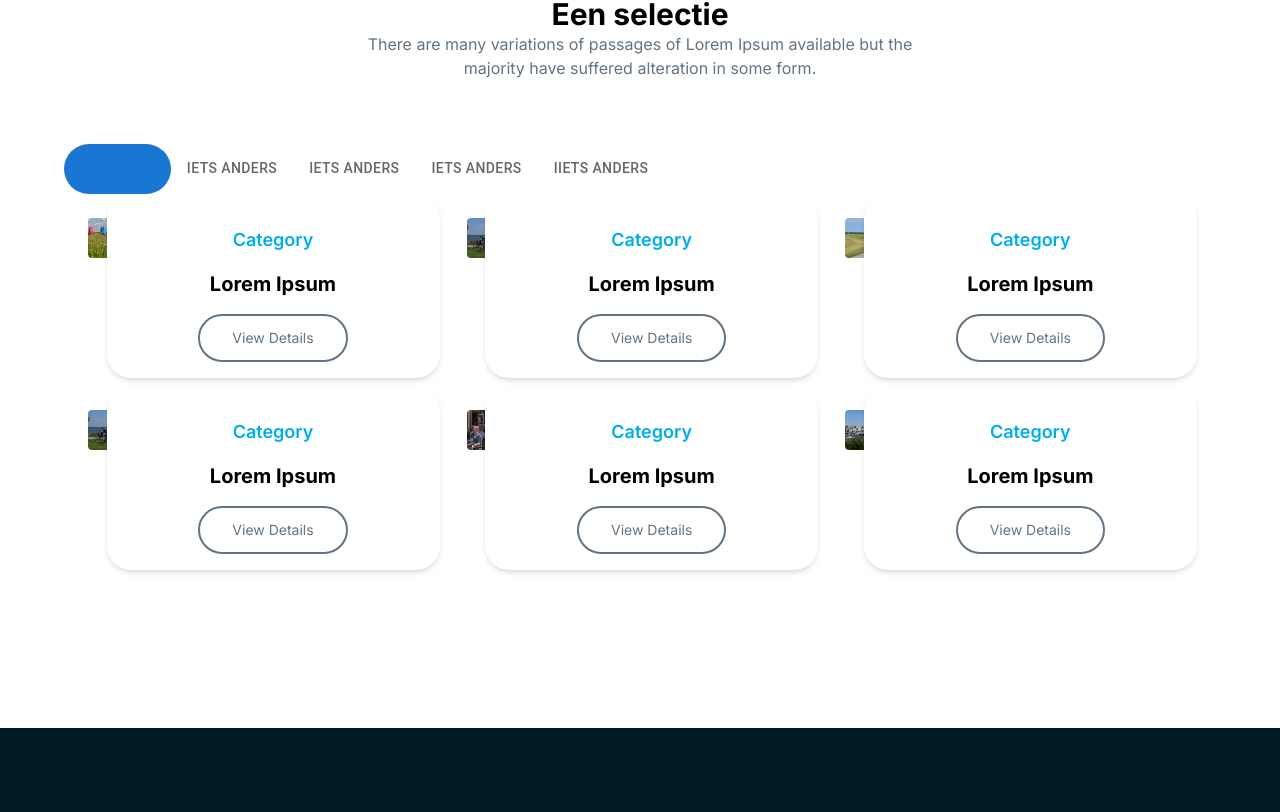
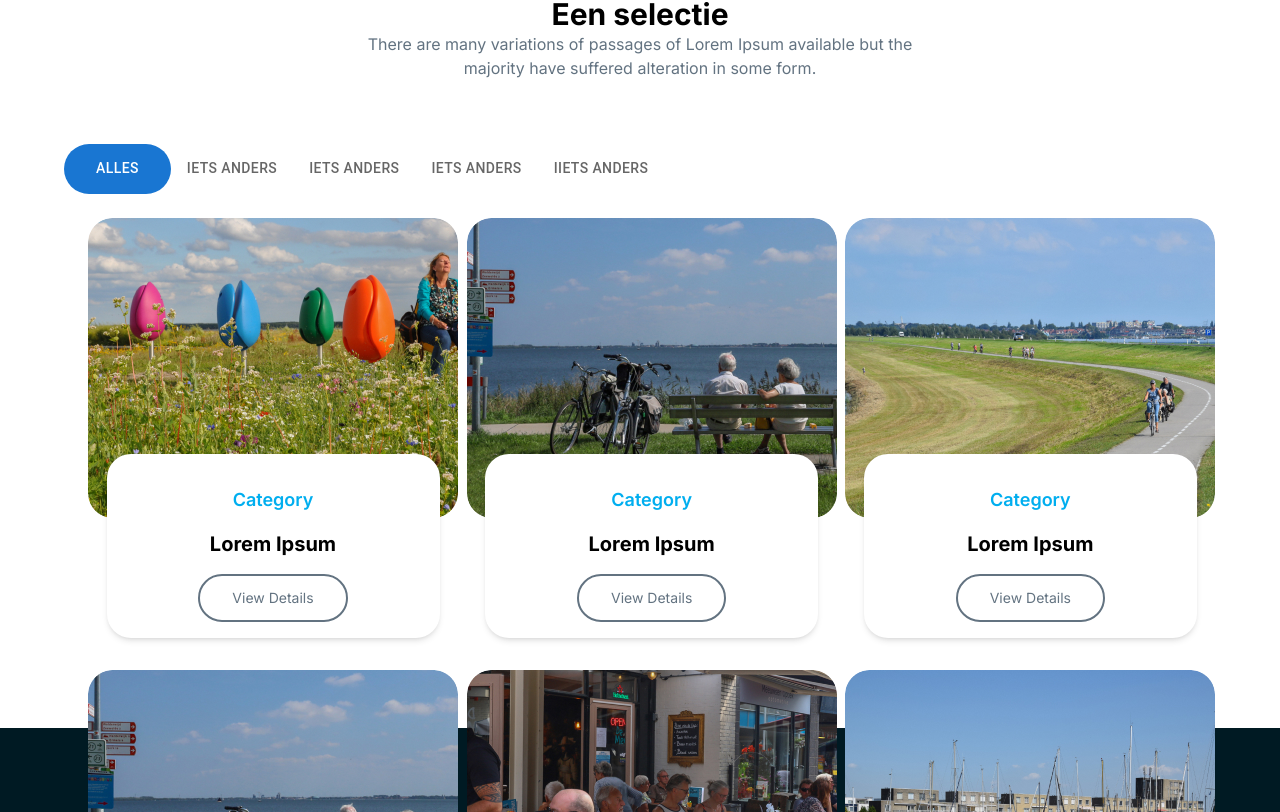
Before and after one commit to MoazamAli45/zeeworld-nextjs, a Next.js app: page / in a window 1280 px wide. Shown: the part 3208-4020 px from the top of the page. Built offline with nearby package versions, Linux system fonts and the light colour scheme.

Commit message:
second commit

```diff
--- a/components/cards.jsx
+++ b/components/cards.jsx
@@ -7,14 +7,22 @@ const WorkCard = (props) => {
   return (
     <div className="flex flex-col xs:w-[370px] w-[300px]">
       {/*  Images can't be used in tabs */}
-      <Avatar
+      {/* <Avatar
         alt="img"
         src={image}
         variant="rounded"
         className="xs:w-[370px]
               xs:h-[300px]  w-[300px] h-[230px]
               rounded-3xl"
+      /> */}
+      <Image
+        src={image}
+        width={370}
+        height={300}
+        alt=""
+        className="rounded-3xl "
       />
+
       <div className="w-[90%] bg-white mx-auto rounded-3xl py-[1rem] px-[2rem]  text-center shadow-md my-[-4rem] z-[100] leading-6">
         <h4 className="text-primary text-lg font-semibold my-[1rem]">
           Category
--- a/pages/index.js
+++ b/pages/index.js
@@ -79,7 +79,7 @@ export default function Home() {
             </nav>
             {/*  humburger Icon */}
             <button onClick={toggleDrawer}>
-              <MenuIcon className="1xl:hidden sm:block text-white" />
+              <MenuIcon className="1xl:hidden block text-white" />
             </button>
           </div>
 
@@ -296,12 +296,15 @@ export default function Home() {
       {/*                           Stickers Section                                */}
       <section className="min-h-[40vh] my-[2rem]">
         <div className="flex flex-row flex-wrap justify-center gap-[2rem] xs:gap-[4rem] w-[90%] mx-auto z-[100]">
-          <Image
-            src="/images/stciker1.svg"
-            alt="sticker"
-            width={300}
-            height={185}
-          />
+          <div className="relative w-[300px] h-[185px]">
+            <Image
+              src="/images/stciker1.svg"
+              alt="sticker"
+              fill
+              className="object-contain"
+            />
+          </div>
+
           <Image
             src="/images/sticker2.svg"
             alt="sticker"
--- a/styles/globals.css
+++ b/styles/globals.css
@@ -12,25 +12,26 @@ html {
 }
 
 .MuiButtonBase-root.Mui-selected {
-  background-color: #1976d2;
-  padding: 0.5rem 1rem;
-  border-radius: 40px;
-  border: none;
-  color: white;
+  background-color: #1976d2 !important;
+  padding: 0.5rem 1rem !important;
+  border-radius: 40px !important;
+  border: none !important;
+  color: white !important;
 }
 @media (min-width: 600px) {
   .MuiButtonBase-root.Mui-selected {
-    background-color: #1976d2;
-    padding: 1rem 2rem;
-    border-radius: 50px;
-    border: none;
+    background-color: #1976d2 !important;
+    padding: 1rem 2rem !important;
+    border-radius: 50px !important;
+    color: white !important;
+    border: none !important;
   }
 }
 
 .MuiTabs-indicator {
-  display: none;
+  display: none !important;
 }
 .MuiTabList-flexContainer {
-  justify-content: center;
-  flex-wrap: wrap;
+  justify-content: center !important;
+  flex-wrap: wrap !important;
 }
```
